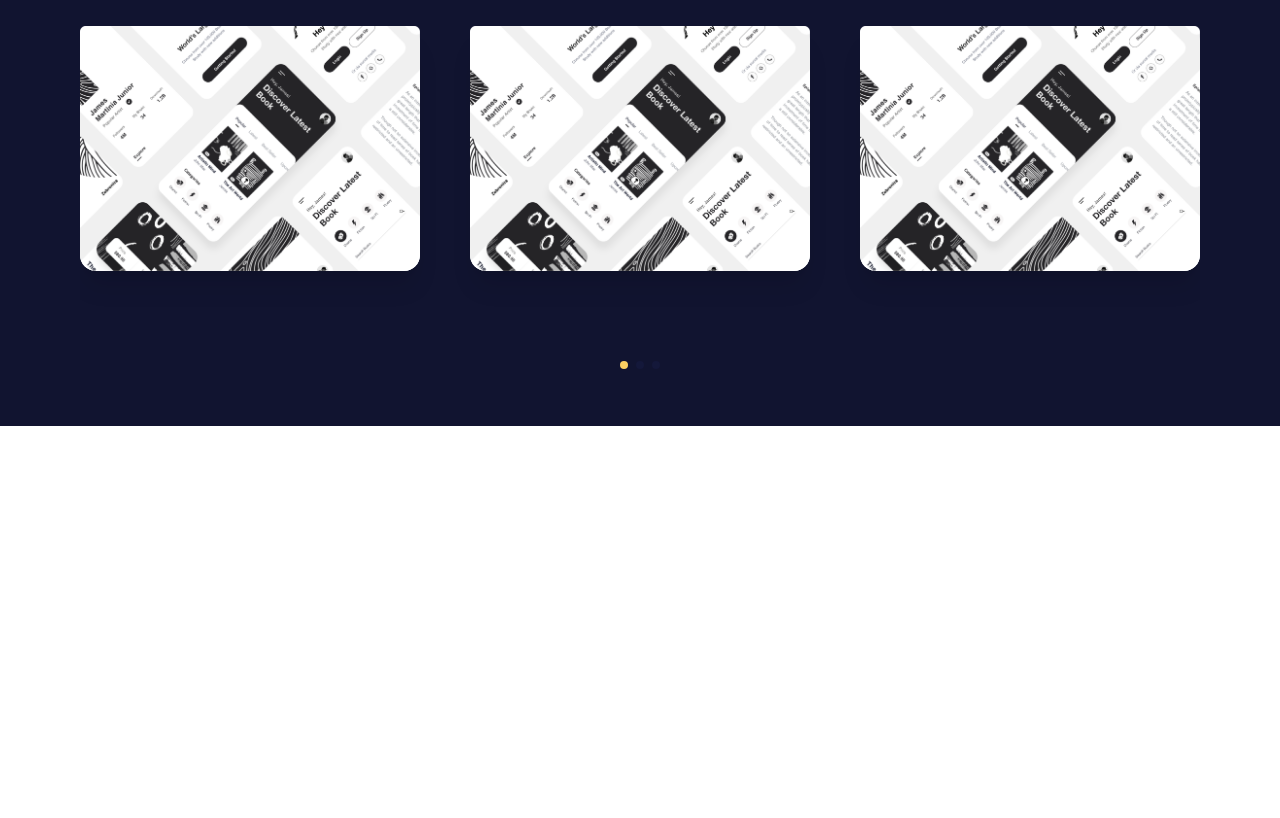
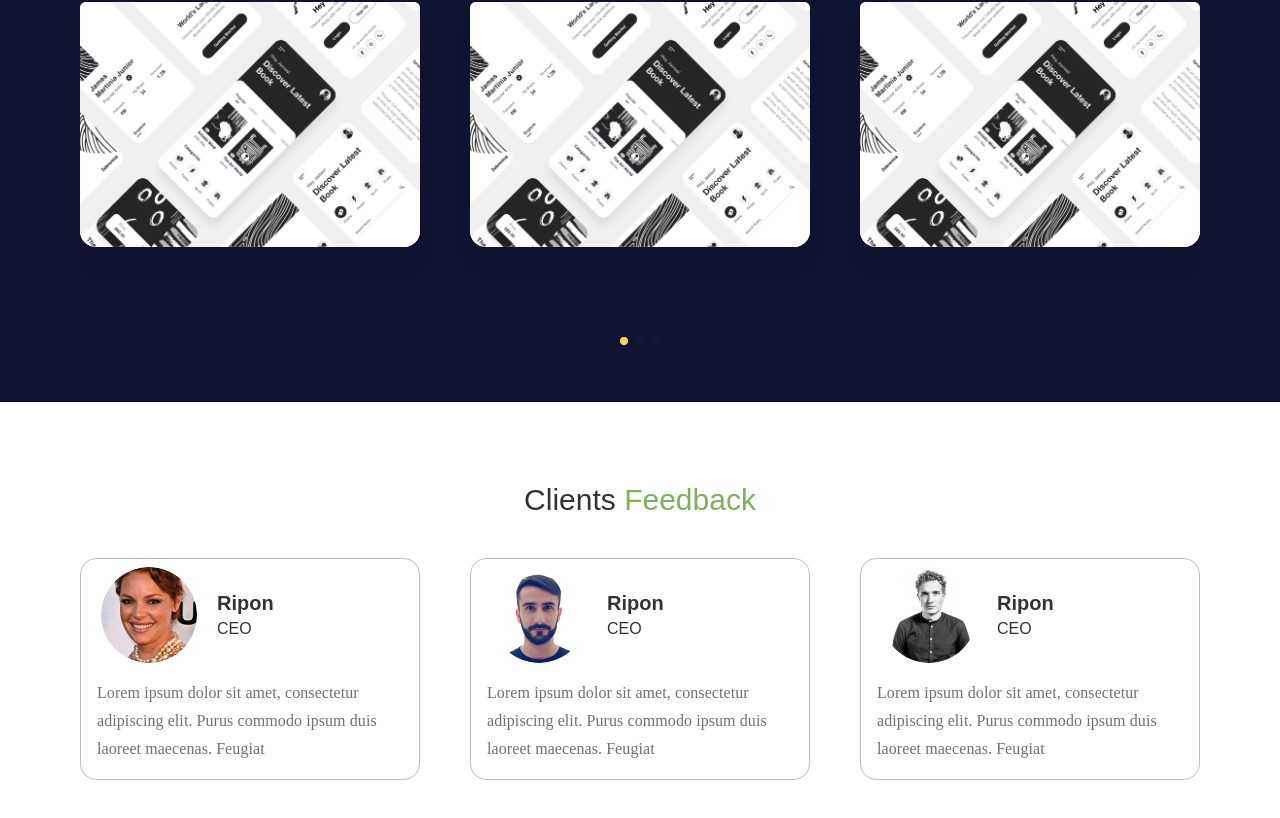
Before and after one commit to rhshuvo44/creative-agency-client, a React (Create React App) app: page / in a window 1280 px wide. Shown: the part 1760-2578 px from the top of the page. Before the commit the page ends 2186 px from the top, so only its background shows below. Built offline with nearby package versions, Linux system fonts and the light colour scheme.

Commit message:
client reviews

```diff
--- /dev/null
+++ b/src/Component/Home/Clients/Clients.css
@@ -0,0 +1,14 @@
+.card figure {
+  justify-content: flex-start;
+}
+.client-portfolio .card .card-body {
+  padding: 1rem;
+}
+.client-portfolio .card .card-body p {
+  color: #707070;
+  font-family: "Poppins";
+  font-weight: 400;
+  font-size: 16px;
+  line-height: 28px;
+  letter-spacing: 0.005em;
+}
--- /dev/null
+++ b/src/Component/Home/Clients/Clients.js
@@ -0,0 +1,106 @@
+import React from "react";
+import { Swiper, SwiperSlide } from "swiper/react";
+import customer1 from "../../../images/customer-1.png";
+import customer2 from "../../../images/customer-2.png";
+import customer3 from "../../../images/customer-3.png";
+import "./Clients.css";
+
+const clients = [
+  {
+    id: 1,
+    image: `${customer1}`,
+    name: "Ripon",
+    designation: "CEO",
+    description:
+      "Lorem ipsum dolor sit amet, consectetur adipiscing elit. Purus commodo ipsum duis laoreet maecenas. Feugiat ",
+  },
+  {
+    id: 2,
+    image: `${customer2}`,
+    name: "Ripon",
+    designation: "CEO",
+    description:
+      "Lorem ipsum dolor sit amet, consectetur adipiscing elit. Purus commodo ipsum duis laoreet maecenas. Feugiat ",
+  },
+  {
+    id: 3,
+    image: `${customer3}`,
+    name: "Ripon",
+    designation: "CEO",
+    description:
+      "Lorem ipsum dolor sit amet, consectetur adipiscing elit. Purus commodo ipsum duis laoreet maecenas. Feugiat ",
+  },
+  {
+    id: 4,
+    image: `${customer1}`,
+    name: "Ripon",
+    designation: "CEO",
+    description:
+      "Lorem ipsum dolor sit amet, consectetur adipiscing elit. Purus commodo ipsum duis laoreet maecenas. Feugiat ",
+  },
+  {
+    id: 5,
+    image: `${customer2}`,
+    name: "Ripon",
+    designation: "CEO",
+    description:
+      "Lorem ipsum dolor sit amet, consectetur adipiscing elit. Purus commodo ipsum duis laoreet maecenas. Feugiat ",
+  },
+];
+const Clients = () => {
+  return (
+    <div className="">
+      <div className="p-20">
+        <h2 className="text-center text-3xl text[#171B4E] mb-10">
+          Clients <span className=" text-[#7AB259]">Feedback</span>
+        </h2>
+        <Swiper
+          spaceBetween={30}
+          freeMode={true}
+          pagination={{
+            clickable: true,
+          }}
+          breakpoints={{
+            640: {
+              slidesPerView: 1,
+              spaceBetween: 20,
+            },
+            768: {
+              slidesPerView: 2,
+              spaceBetween: 40,
+            },
+            992: {
+              slidesPerView: 3,
+              spaceBetween: 50,
+            },
+          }}
+          className="client-portfolio"
+        >
+          {clients.map((client) => (
+            <SwiperSlide id={client.id}>
+              <div className="card border border-[#BFBFBF]">
+                <figure className="px-5 pt-2">
+                  <div className="avatar">
+                    <div className="w-24 rounded-full">
+                      <img src={client.image} alt="..." />
+                    </div>
+                  </div>
+                  <div className="px-5">
+                    <h2 className="card-title">{client.name}</h2>
+                    <h2 className="">{client.designation}</h2>
+                  </div>
+                </figure>
+
+                <div className="card-body">
+                  <p>{client.description}</p>
+                </div>
+              </div>
+            </SwiperSlide>
+          ))}
+        </Swiper>
+      </div>
+    </div>
+  );
+};
+
+export default Clients;
--- a/src/Component/Home/Home.js
+++ b/src/Component/Home/Home.js
@@ -1,6 +1,7 @@
 import React from "react";
 import Navbar from "../Shared/Navbar";
 import Banner from "./Banner/Banner";
+import Clients from "./Clients/Clients";
 import Partner from "./Partner/Partner";
 import Services from "./Services/Services";
 import Works from "./Works/Works";
@@ -13,8 +14,9 @@ const Home = () => {
         <Banner />
       </header>
       <Partner />
-      <Services />\
+      <Services />
       <Works />
+      <Clients/>
     </>
   );
 };
```
